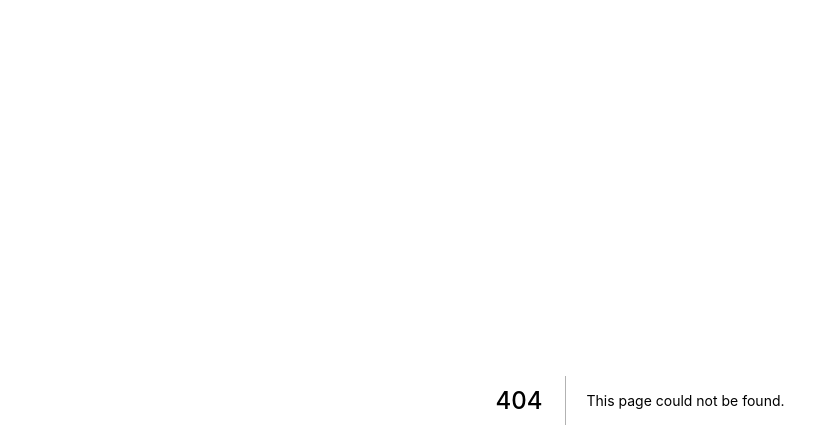
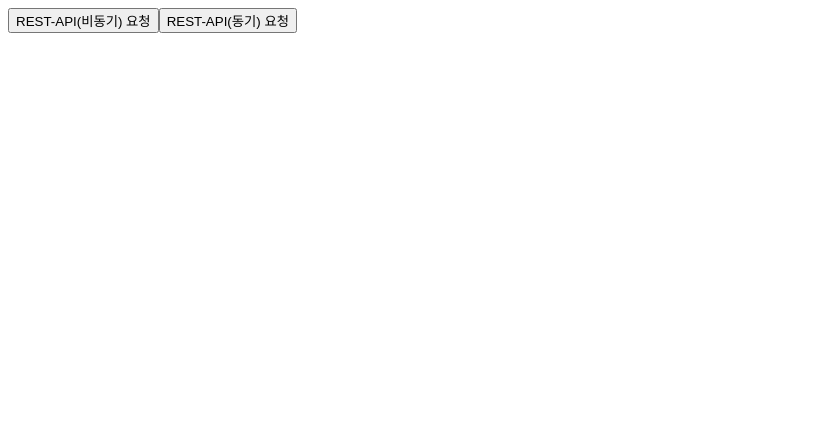
Before and after one commit to justdoplzz/class, a Next.js app: page /section04/04-01-rest-get in a window 1280 px wide. Before the commit this address had no page. Shown: the top 448 px of the page, without its empty margins (0-839 px from the left). Built offline with nearby package versions, Linux system fonts and the light colour scheme.

Commit message:
[section04-01] graphQL - sync & async - 화살표 함수로 함수 중복 선언 문제 해결 가능

```diff
--- /dev/null
+++ b/pages/section04/04-01-rest-get/index.js
@@ -0,0 +1,28 @@
+import axios from "axios"
+
+export default function RestGetPage(){
+    function onClickAsync(){
+        const result = axios.get("https://koreanjson.com/posts/1")
+        console.log("Async :", result)  //Promise
+    }
+
+    // 1. 함수 중복 선언 문제
+    // async function onClickSync(){
+    //     const result = await axios.get("https://koreanjson.com/posts/1")
+    //     console.log("Sync : ", result)  // 제대로된 결과 -> {title:"....", }
+    // }
+
+    // 2. 화살표 함수 : 중복선언 문제 해결
+    const onClickSync = async () =>{
+        const result = await axios.get("https://koreanjson.com/posts/1")
+        console.log("Sync : ", result)  // 제대로된 결과 -> {title:"....", }
+
+    }
+
+    return(
+        <div>
+            <button onClick={onClickAsync}>REST-API(비동기) 요청</button>
+            <button onClick={onClickSync}>REST-API(동기) 요청</button>
+        </div>
+    )
+}
```
